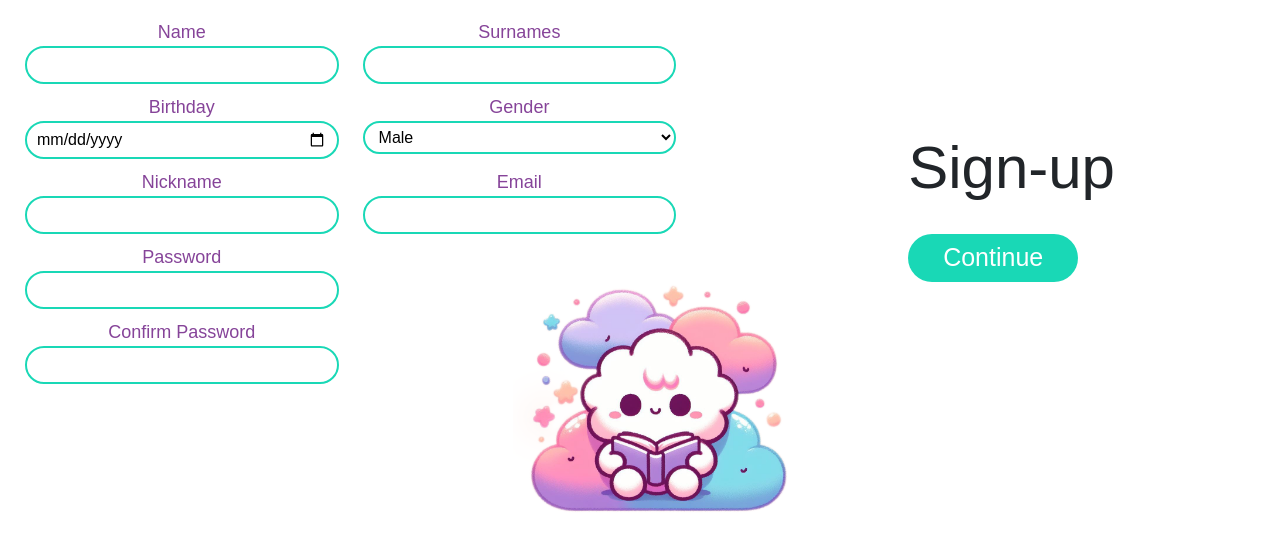
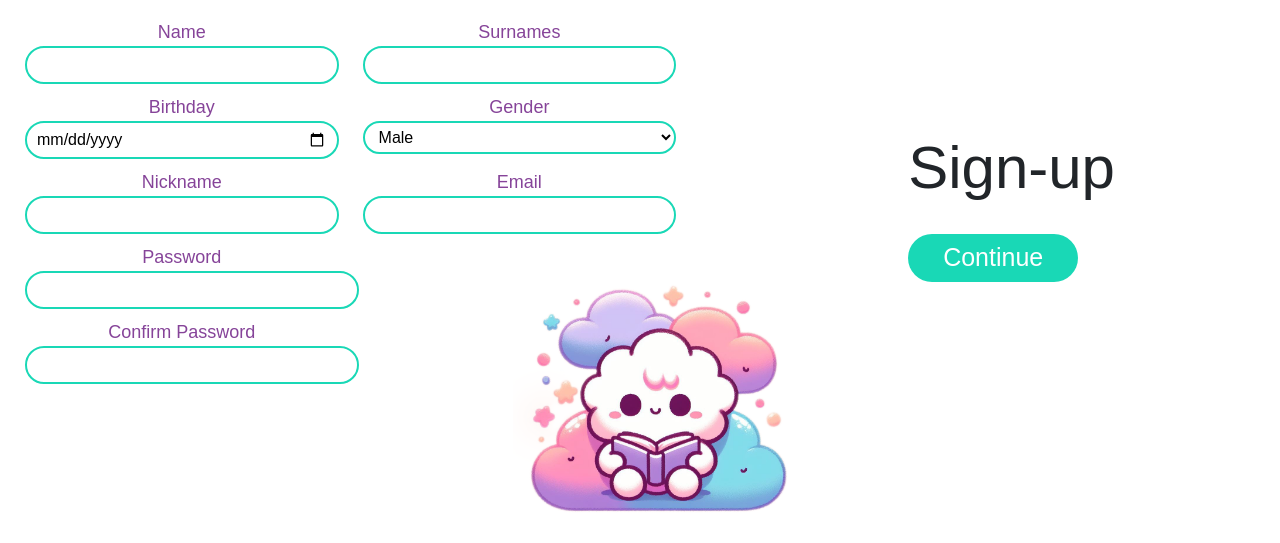
Before and after one commit to andrawiP801/seren-ai, a Django app: page /signup/ in a window 1280 px wide. Shown: the part 162-705 px from the top of the page. Run offline with Django 5.2, Linux system fonts and the light colour scheme; some libraries are stand-ins or nearby versions.

Commit message:
ajuste css

```diff
--- a/static/css/style.css
+++ b/static/css/style.css
@@ -182,6 +182,14 @@ header.main-header{
     font-size: 16px;
     font-family: 'Montaser Arabic', sans-serif;
 }
+.signup-form input.password-field {
+    width: 100%;
+}
+
+.signup-form input.password-field {
+    width: calc(100% + 20px);
+}
+
 .signup-form .single-input{
     margin-bottom: 10px;
 }
--- a/templates/signup.html
+++ b/templates/signup.html
@@ -61,11 +61,11 @@
 									<div class="col-md-6">
 										<div class="single-input">
 											<label for="">Password</label>
-											<input type="password" name="password" width="35px" id="" required>
+											<input type="password" name="password" id="" required class="password-field">
 										</div>
 										<div class="single-input">
 											<label for="">Confirm Password</label>
-											<input type="password" name="password2" id="" required>
+											<input type="password" name="password2" id="" required class="password-field">
 										</div>
 									</div>
 									<div class="col-md-6 d-block d-md-none d-flex justify-content-end mt-4">
```
